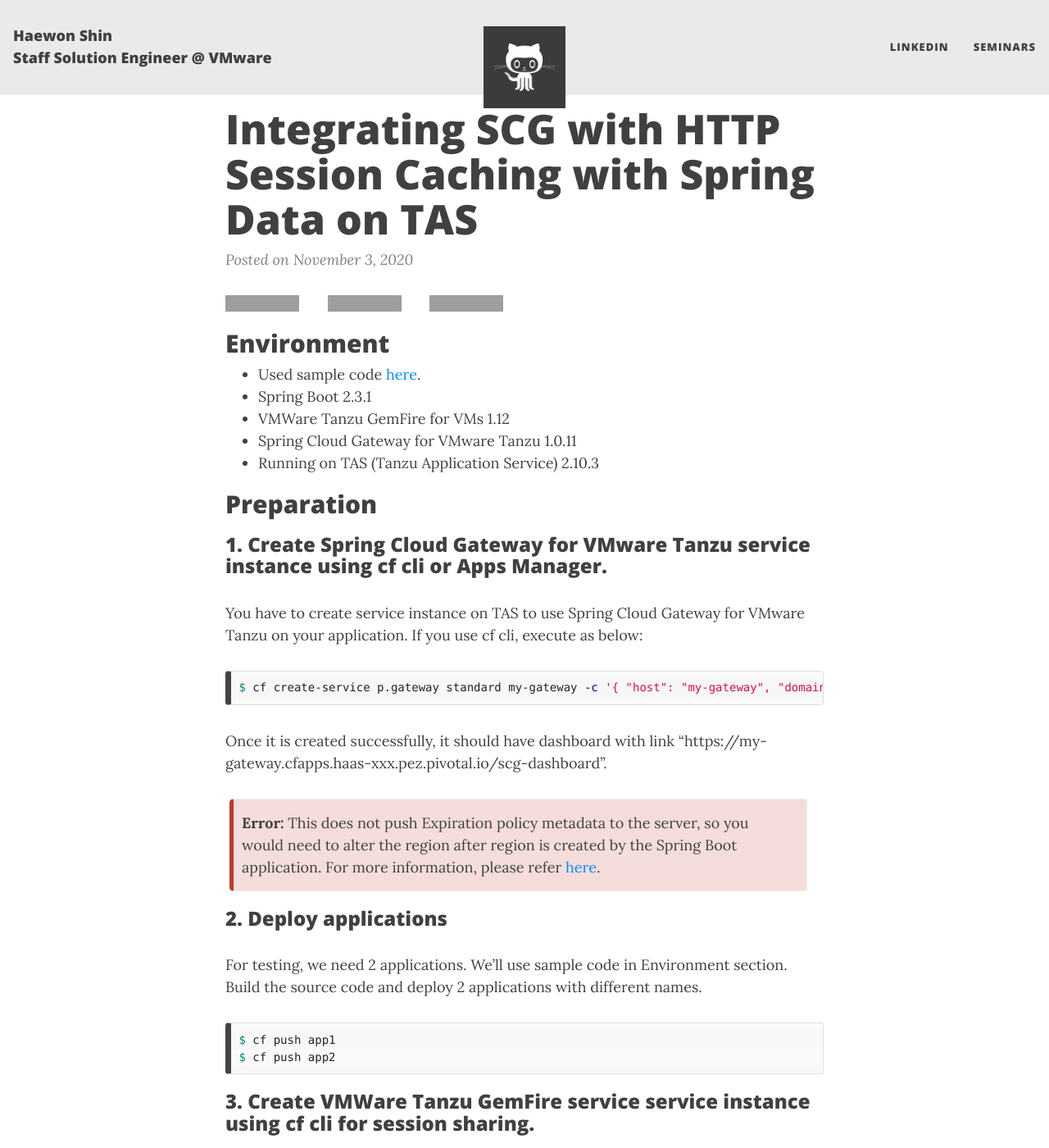
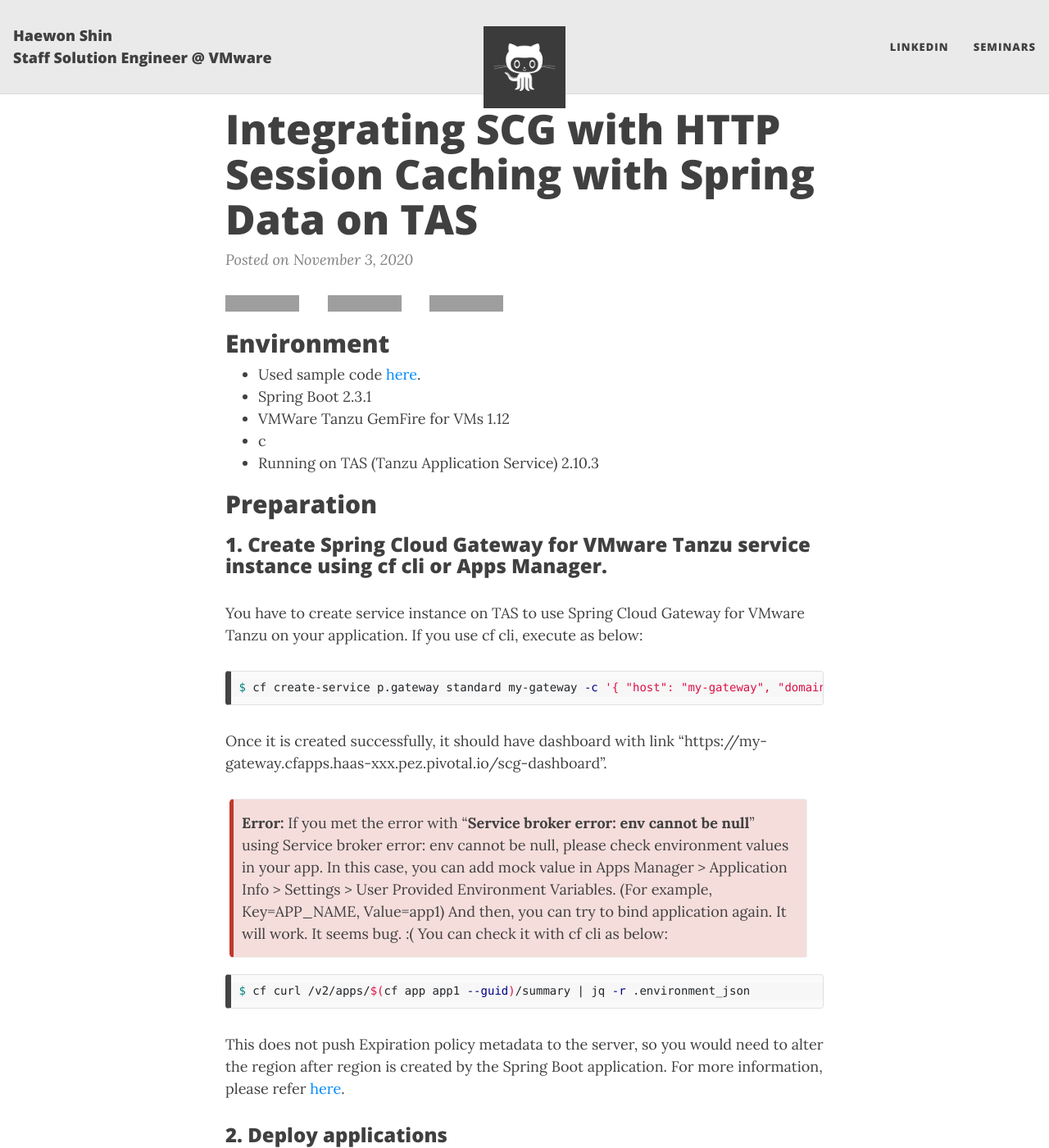
Before and after one commit to haewons-tanzu/haewons-tanzu.github.io, a Jekyll site: the page built from _posts/2020-11-03-integrating-gemfire-scg.md, in a window 1280 px wide and 1400 px high. Shown: the whole window at 82% size. Built offline with Jekyll 4.4.1, drawn with Linux system fonts in a browser that asks for light colours; nearby versions of some CDN libraries; some of the changed text lies outside the part shown; grey boxes are pictures that could not be loaded.

Commit message:
Update 2020-11-03-integrating-gemfire-scg.md

````diff
--- a/_posts/2020-11-03-integrating-gemfire-scg.md
+++ b/_posts/2020-11-03-integrating-gemfire-scg.md
@@ -12,7 +12,7 @@
 - Used sample code [here](https://github.com/hshin-pivotal/ssdg-gemfire-demo){:target="_blank"}.
 - Spring Boot 2.3.1
 - VMWare Tanzu GemFire for VMs 1.12
-- Spring Cloud Gateway for VMware Tanzu 1.0.11
+- c
 - Running on TAS (Tanzu Application Service) 2.10.3
 
 ## Preparation
@@ -27,7 +27,13 @@
 Once it is created successfully, it should have dashboard with link "https://my-gateway.cfapps.haas-xxx.pez.pivotal.io/scg-dashboard".
 
 {: .box-error}
-**Error:** This does not push Expiration policy metadata to the server, so you would need to alter the region after region is created by the Spring Boot application. For more information, please refer [here](2020-10-30-consideration-for-using-tanzu-gemfire-vms){:target="_blank"}.
+**Error:** If you met the error with "<b>Service broker error: env cannot be null</b>" using Service broker error: env cannot be null, please check environment values in your app. In this case, you can add mock value in Apps Manager > Application Info > Settings > User Provided Environment Variables. (For example, Key=APP_NAME, Value=app1) And then, you can try to bind application again. It will work. It seems bug. :(
+You can check it with cf cli as below:
+```shell
+$ cf curl /v2/apps/$(cf app app1 --guid)/summary | jq -r .environment_json
+```
+
+This does not push Expiration policy metadata to the server, so you would need to alter the region after region is created by the Spring Boot application. For more information, please refer [here](2020-10-30-consideration-for-using-tanzu-gemfire-vms){:target="_blank"}.
 
 ### 2. Deploy applications
 
````
Also changed, not shown: other parts of _posts/2020-11-03-integrating-gemfire-scg.md (+1 -1 lines).
